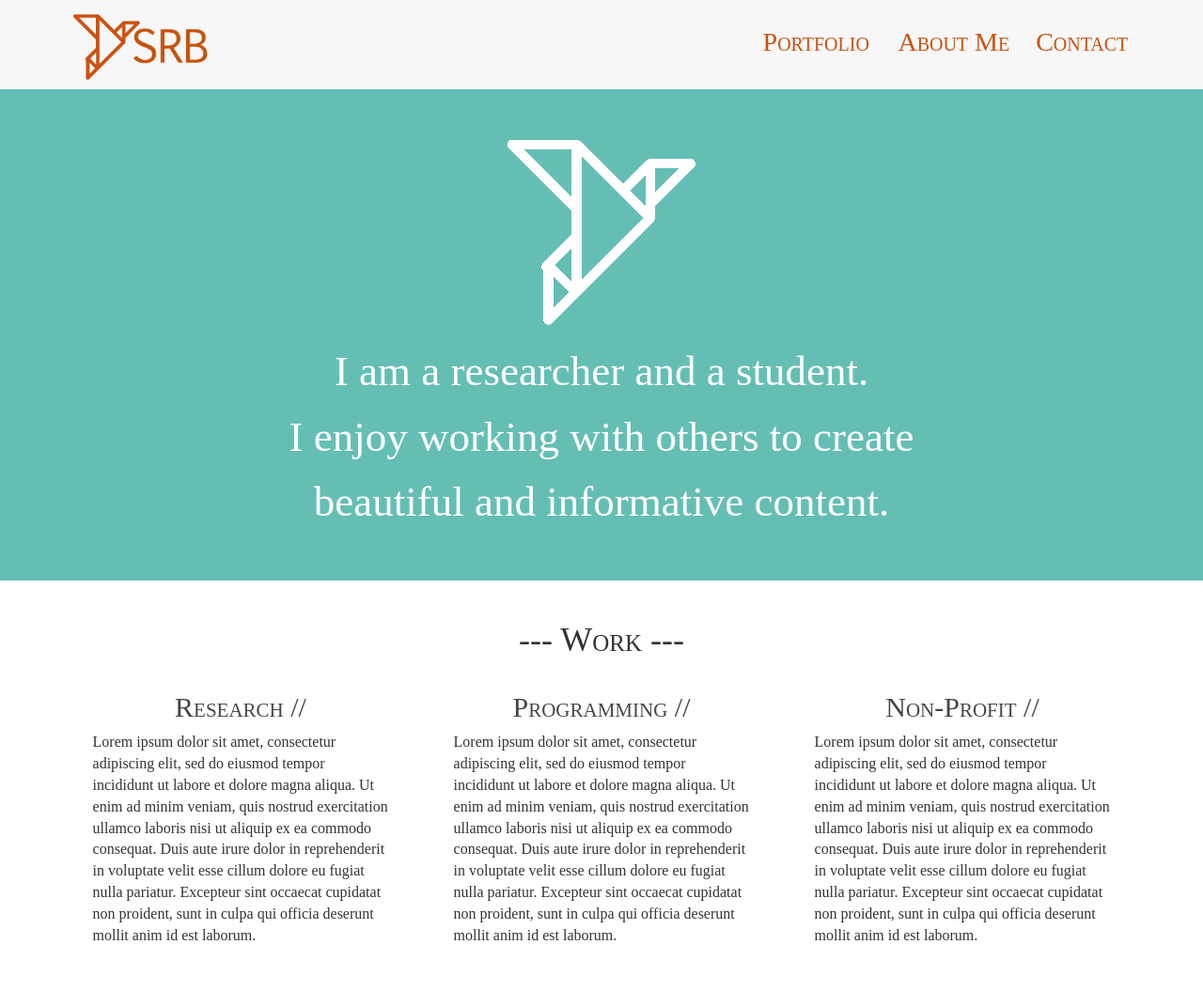
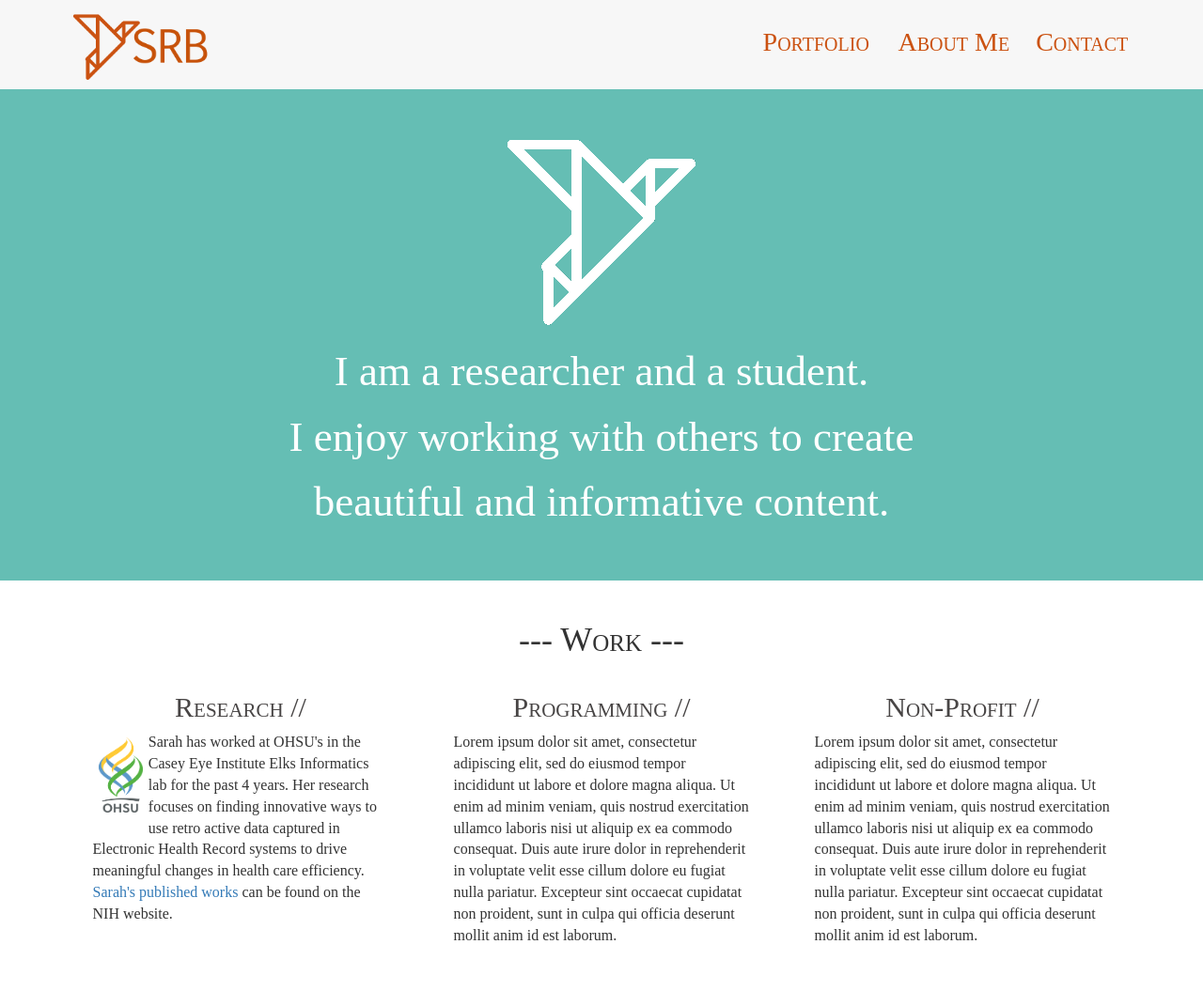
Before and after one commit to sreadbrown/portfolio, a plain HTML site: page index.html in a window 1280 px wide. Shown: the top 1055 px of the page at 94% size. Drawn offline with Linux system fonts and the light colour scheme.

Commit message:
add an imagine and rework the text of the research sub section

```diff
--- a/css/styles.css
+++ b/css/styles.css
@@ -71,6 +71,11 @@ padding-bottom: 20px;
   font-size: medium;
   text-align: left;
 }
+.photo {
+  float: left;
+  max-height: 80px;
+  margin: 2%;
+}
 .About-me {
   background-color: #F7F7F7;
   padding-bottom: 3%;
--- a/index.html
+++ b/index.html
@@ -38,7 +38,8 @@
           <div class="row-fluid">
             <div class="col-md-4">
                 <h2>Research //</h2>
-                <p>Lorem ipsum dolor sit amet, consectetur adipiscing elit, sed do eiusmod tempor incididunt ut labore et dolore magna aliqua. Ut enim ad minim veniam, quis nostrud exercitation ullamco laboris nisi ut aliquip ex ea commodo consequat. Duis aute irure dolor in reprehenderit in voluptate velit esse cillum dolore eu fugiat nulla pariatur. Excepteur sint occaecat cupidatat non proident, sunt in culpa qui officia deserunt mollit anim id est laborum.</p>
+                <img class="photo" src="img/OHSU.png" alt="ohsu logo">
+                <p>Sarah has worked at OHSU's in the Casey Eye Institute Elks Informatics lab for the past 4 years. Her research focuses on finding innovative ways to use retro active data captured in Electronic Health Record systems to drive meaningful changes in health care efficiency. <a href="http://www.ncbi.nlm.nih.gov/pubmed/?term=read-brown">Sarah's published works</a> can be found on the NIH website.</p>
             </div>
             <div class="col-md-4">
                 <h2>Programming //</h2>
```
Also changed, not shown: img/OHSU.png (added), img/puff.jpg (added).
